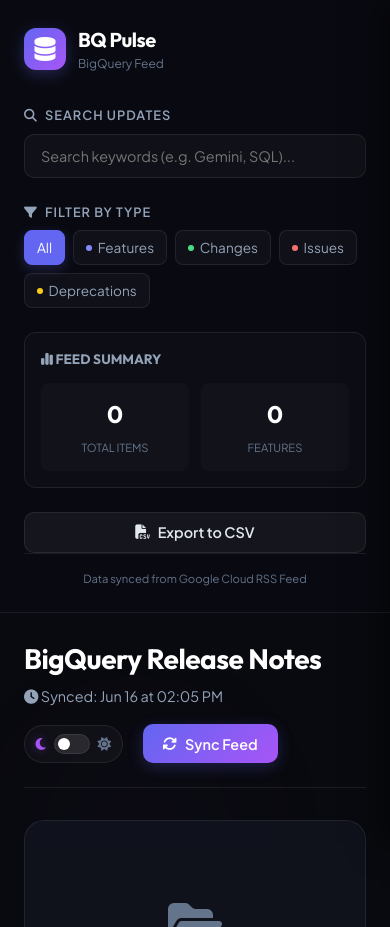
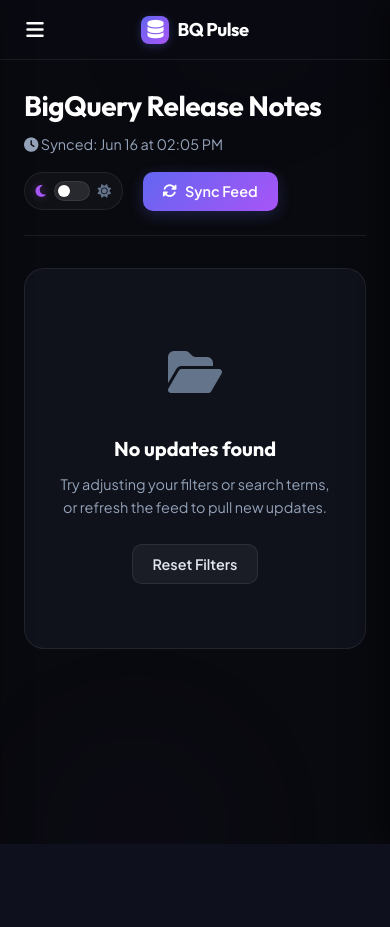
Before and after one commit to ramshackleradio/antigravity-event-talks-app, a Flask app: page / in a window 390 px wide. Shown: the top 927 px of the page. After the commit the page ends 844 px from the top, so only its background shows below. Run offline with Flask 3, Linux system fonts and the light colour scheme; data that the repository does not hold is empty.

Commit message:
Implement Option A: Collapsible mobile sidebar and search match highlights

```diff
--- a/static/css/styles.css
+++ b/static/css/styles.css
@@ -1231,3 +1231,176 @@ body.light-theme .skeleton-card {
 .hidden {
     display: none !important;
 }
+
+/* ==========================================================================
+   High Priority Collapsible Mobile Sidebar Styling
+   ========================================================================== */
+.mobile-header {
+    display: none;
+    align-items: center;
+    justify-content: space-between;
+    background: rgba(10, 11, 18, 0.85);
+    border-bottom: 1px solid var(--border-glass);
+    padding: 0.75rem 1rem;
+    position: sticky;
+    top: 0;
+    z-index: 50;
+    backdrop-filter: blur(20px);
+    -webkit-backdrop-filter: blur(20px);
+    height: 60px;
+    transition: background-color var(--transition-normal), border var(--transition-normal);
+}
+
+body.light-theme .mobile-header {
+    background: rgba(241, 245, 249, 0.85);
+}
+
+.menu-toggle-btn {
+    background: none;
+    border: none;
+    color: var(--text-light);
+    font-size: 1.25rem;
+    cursor: pointer;
+    width: 38px;
+    height: 38px;
+    display: flex;
+    align-items: center;
+    justify-content: center;
+    border-radius: 8px;
+    transition: var(--transition-fast);
+}
+
+.menu-toggle-btn:hover {
+    background: rgba(255, 255, 255, 0.05);
+}
+
+body.light-theme .menu-toggle-btn:hover {
+    background: rgba(0, 0, 0, 0.05);
+}
+
+.mobile-logo {
+    display: flex;
+    align-items: center;
+    gap: 0.5rem;
+}
+
+.logo-icon-sm {
+    font-size: 1.15rem;
+    color: #fff;
+    background: linear-gradient(135deg, var(--color-primary) 0%, var(--color-secondary) 100%);
+    width: 28px;
+    height: 28px;
+    display: flex;
+    align-items: center;
+    justify-content: center;
+    border-radius: 8px;
+    box-shadow: 0 2px 8px rgba(99, 102, 241, 0.3);
+}
+
+.logo-text-sm {
+    font-family: var(--font-heading);
+    font-size: 1.15rem;
+    font-weight: 700;
+    color: var(--text-light);
+    letter-spacing: -0.5px;
+}
+
+.close-sidebar-btn {
+    display: none;
+    background: none;
+    border: none;
+    color: var(--text-muted);
+    font-size: 1.25rem;
+    cursor: pointer;
+    width: 32px;
+    height: 32px;
+    align-items: center;
+    justify-content: center;
+    border-radius: 50%;
+    transition: var(--transition-fast);
+    margin-right: 0.5rem;
+}
+
+.close-sidebar-btn:hover {
+    background: rgba(255, 255, 255, 0.05);
+    color: var(--text-light);
+}
+
+body.light-theme .close-sidebar-btn:hover {
+    background: rgba(0, 0, 0, 0.05);
+}
+
+.sidebar-overlay {
+    display: none;
+    position: fixed;
+    top: 0;
+    left: 0;
+    width: 100vw;
+    height: 100vh;
+    background: rgba(0, 0, 0, 0.6);
+    backdrop-filter: blur(4px);
+    -webkit-backdrop-filter: blur(4px);
+    z-index: 990;
+    opacity: 0;
+    transition: opacity var(--transition-normal);
+}
+
+.sidebar-overlay.active {
+    display: block;
+    opacity: 1;
+}
+
+/* Search match highlighting tag */
+mark.search-highlight {
+    background: rgba(234, 179, 8, 0.25);
+    color: #facc15;
+    padding: 0.1rem 0.2rem;
+    border-radius: 4px;
+    border-bottom: 1.5px solid #eab308;
+    font-weight: 500;
+    transition: background-color var(--transition-fast);
+}
+
+body.light-theme mark.search-highlight {
+    background: rgba(234, 179, 8, 0.30);
+    color: #ca8a04;
+    border-bottom-color: #ca8a04;
+}
+
+@media (max-width: 1023.98px) {
+    .mobile-header {
+        display: flex;
+    }
+
+    .close-sidebar-btn {
+        display: flex;
+        margin-left: auto;
+    }
+
+    .app-sidebar {
+        position: fixed;
+        top: 0;
+        left: -320px;
+        width: 300px;
+        height: 100vh;
+        z-index: 1000;
+        box-shadow: 10px 0 30px rgba(0, 0, 0, 0.5);
+        transition: left 0.3s cubic-bezier(0.4, 0, 0.2, 1), background-color var(--transition-normal);
+        backdrop-filter: blur(20px);
+        -webkit-backdrop-filter: blur(20px);
+    }
+
+    body.light-theme .app-sidebar {
+        box-shadow: 10px 0 30px rgba(0, 0, 0, 0.1);
+    }
+
+    .app-sidebar.active {
+        left: 0;
+    }
+
+    .sidebar-header {
+        display: flex;
+        align-items: center;
+        margin-bottom: 1.5rem;
+    }
+}
--- a/templates/index.html
+++ b/templates/index.html
@@ -21,9 +21,28 @@
     </div>
 
     <div class="app-layout">
+        <!-- Mobile Header -->
+        <header class="mobile-header" id="mobileHeader">
+            <button id="menuToggleBtn" class="menu-toggle-btn" aria-label="Open filter sidebar">
+                <i class="fa-solid fa-bars"></i>
+            </button>
+            <div class="mobile-logo">
+                <span class="logo-icon-sm"><i class="fa-solid fa-database"></i></span>
+                <span class="logo-text-sm">BQ Pulse</span>
+            </div>
+            <!-- Empty element for spacing -->
+            <div style="width: 38px;"></div>
+        </header>
+
+        <!-- Sidebar Backdrop Overlay -->
+        <div class="sidebar-overlay" id="sidebarOverlay"></div>
+
         <!-- Sidebar Panel -->
         <aside class="app-sidebar" id="appSidebar">
             <div class="sidebar-header">
+                <button id="closeSidebarBtn" class="close-sidebar-btn" aria-label="Close sidebar">
+                    <i class="fa-solid fa-xmark"></i>
+                </button>
                 <div class="logo">
                     <span class="logo-icon"><i class="fa-solid fa-database"></i></span>
                     <div class="logo-text">
```
Also changed, not shown: static/js/app.js (+100 -3 lines).
